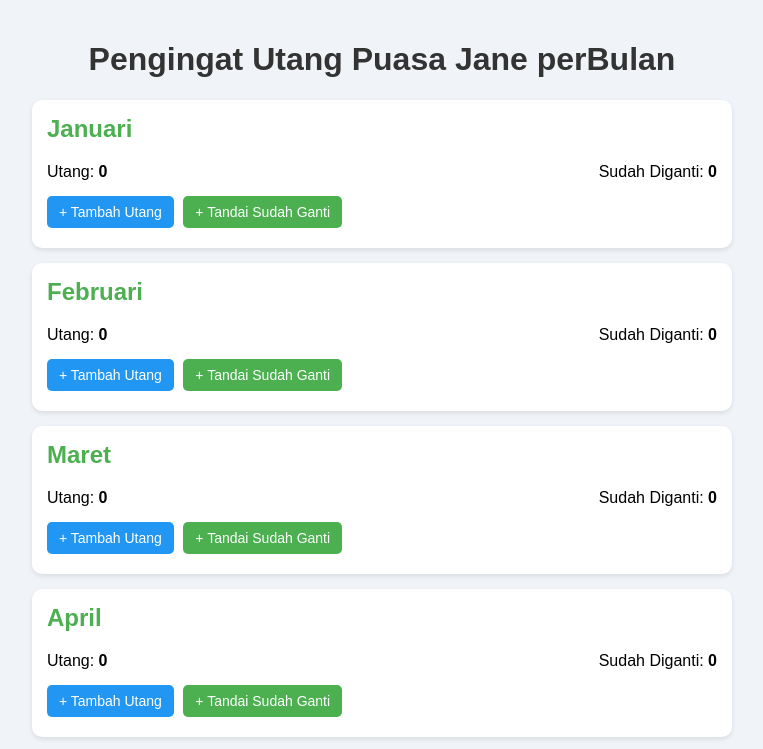
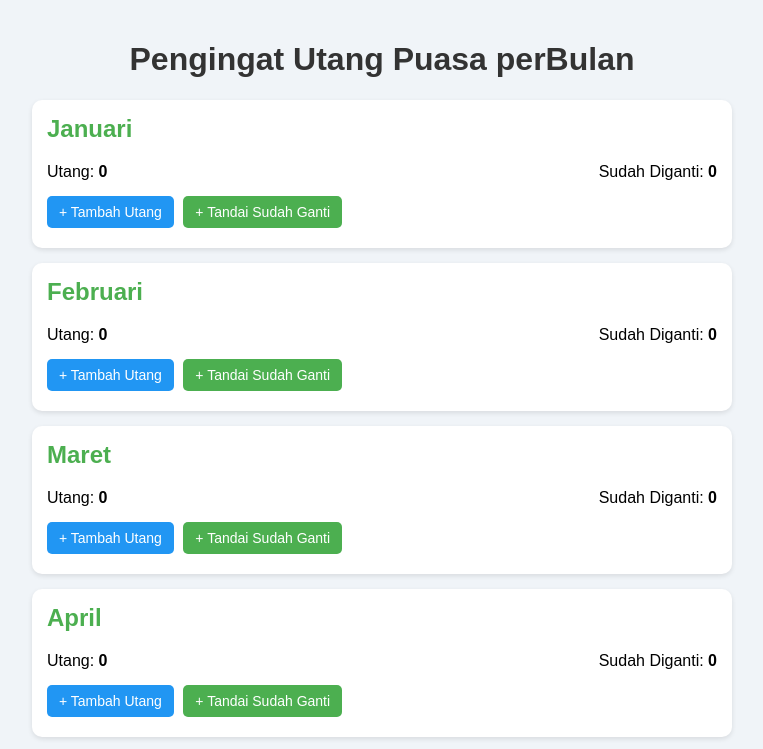
Before and after one commit to krayyz/pengingatpuasa, a plain HTML site: page index.html in a window 1280 px wide. Shown: the top 749 px of the page, without its empty margins (258-1021 px from the left). Drawn offline with Linux system fonts and the light colour scheme.

Commit message:
di ubah sedikit

```diff
--- a/index.html
+++ b/index.html
@@ -79,7 +79,7 @@
   </style>
 </head>
 <body>
-  <h1>Pengingat Utang Puasa Jane perBulan</h1>
+  <h1>Pengingat Utang Puasa perBulan</h1>
 
   <div id="container"></div>
 
```
